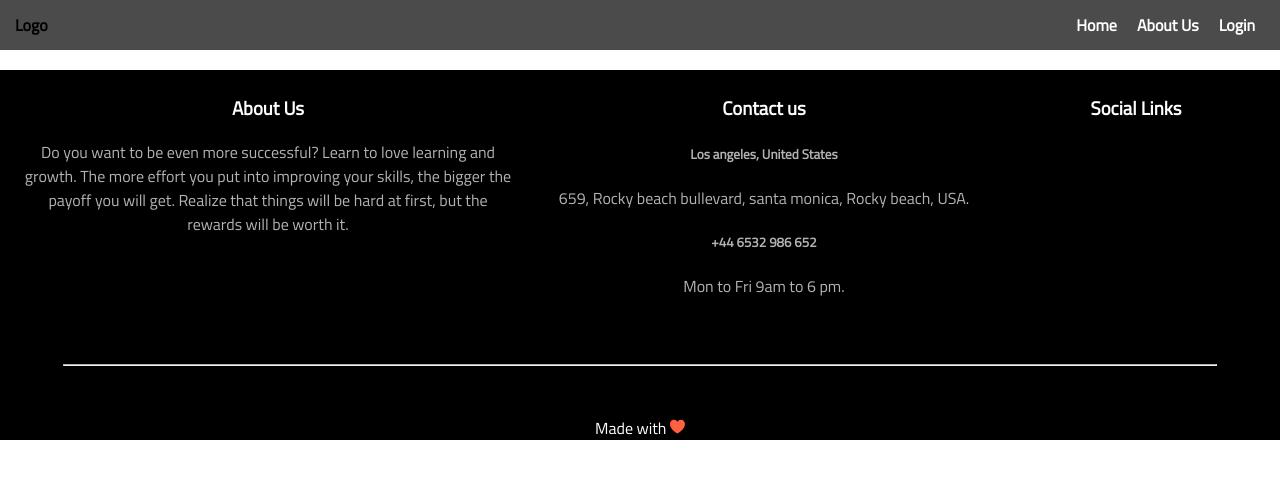
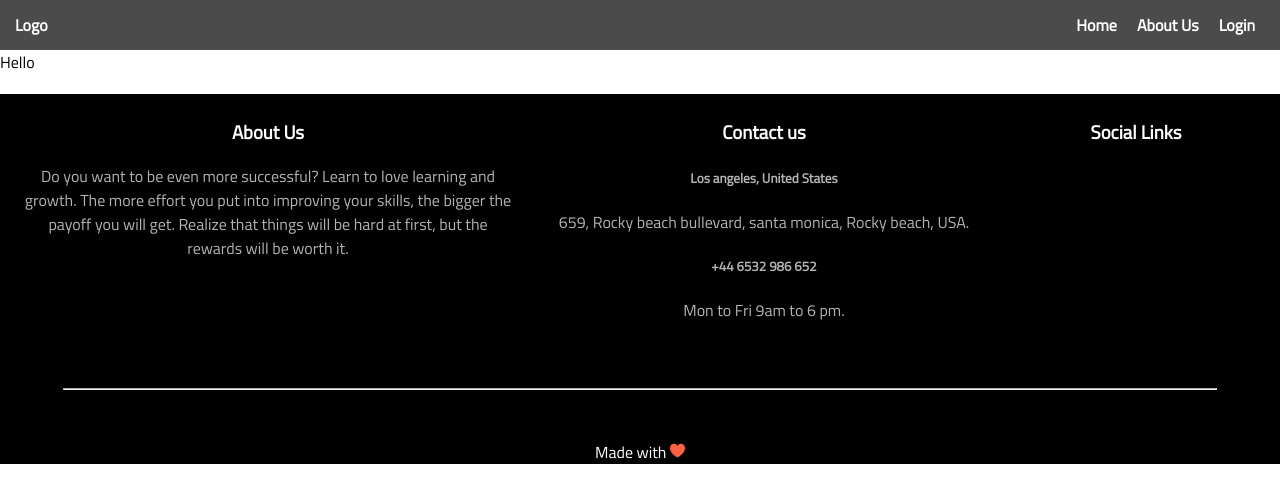
Before and after one commit to waifo/The-Mirror, a React (Create React App) app in the folder frontend/: page /1 in a window 1280 px wide. Shown: the top 502 px of the page. Built offline with nearby package versions, Linux system fonts and the light colour scheme.

Commit message:
Adding sentry and footer

```diff
--- a/frontend/package.json
+++ b/frontend/package.json
@@ -4,6 +4,7 @@
   "private": true,
   "dependencies": {
     "@apollo/react-hooks": "^3.1.5",
+    "@sentry/browser": "^5.15.5",
     "@testing-library/jest-dom": "^4.2.4",
     "@testing-library/react": "^9.3.2",
     "@testing-library/user-event": "^7.1.2",
--- a/frontend/public/index.html
+++ b/frontend/public/index.html
@@ -21,6 +21,11 @@
       work correctly both with client-side routing and a non-root public URL.
       Learn how to configure a non-root public URL by running `npm run build`.
     -->
+    <script
+      data-ad-client="ca-pub-1138368574112081"
+      async
+      src="https://pagead2.googlesyndication.com/pagead/js/adsbygoogle.js"
+    ></script>
     <title>News Hotspot</title>
   </head>
   <body>
@@ -36,10 +41,5 @@
       To begin the development, run `npm start` or `yarn start`.
       To create a production bundle, use `npm run build` or `yarn build`.
     -->
-    <script
-      data-ad-client="ca-pub-1138368574112081"
-      async
-      src="https://pagead2.googlesyndication.com/pagead/js/adsbygoogle.js"
-    ></script>
   </body>
 </html>
--- a/frontend/src/components/Footer/index.js
+++ b/frontend/src/components/Footer/index.js
@@ -1,11 +1,12 @@
 import React from "react";
-import styled from "styled-components";
+import styled, { css } from "styled-components";
 
 import {
   Colors,
   TwitterIcon,
   ContentHeadingH3White,
   LoveIcon,
+  mediaQuery,
 } from "../Common";
 
 const FooterContainer = styled.footer`
@@ -17,6 +18,9 @@ const FooterContainer = styled.footer`
 const FooterContent = styled.div`
   display: grid;
   grid-template-columns: 2fr 2fr 1fr;
+  ${mediaQuery.mobile(css`
+    grid-template-columns: 1fr;
+  `)}
   justify-items: center;
   padding: 5px 20px 0px;
   margin-top: 20px;
--- a/frontend/src/components/Header/index.js
+++ b/frontend/src/components/Header/index.js
@@ -7,6 +7,7 @@ const HeaderContainer = styled.header`
   background-color: ${Colors.ShadowedSteelGrey};
   padding: 0px 10px;
   font-weight: 600;
+  color: ${Colors.White};
 `;
 const Navbar = styled.nav`
   display: flex;
@@ -26,7 +27,6 @@ const HeaderLinkContainer = styled.div`
 const HeaderAnchor = styled(Anchor)`
   margin: 5px 10px;
   line-height: 30px;
-  color: ${Colors.White};
 `;
 const Header = () => (
   <HeaderContainer>
--- a/frontend/src/components/Layout/RecentPosts.js
+++ b/frontend/src/components/Layout/RecentPosts.js
@@ -14,7 +14,7 @@ const CardContainer = styled.div`
   grid-template-columns: 1fr 1fr 1fr 1fr;
   grid-gap: 10px;
   ${mediaQuery.mobile(css`
-    grid-template-columns: 1fr;
+    grid-template-columns: 1fr 1fr;
   `)}
 `;
 
--- a/frontend/src/index.js
+++ b/frontend/src/index.js
@@ -1,7 +1,15 @@
 import React from "react";
 import ReactDOM from "react-dom";
+import * as Sentry from "@sentry/browser";
+
 import App from "./App";
 // import * as serviceWorker from "./serviceWorker";
+
+if (process.env === "production") {
+  Sentry.init({
+    dsn: process.env.SENTRY_CLIENT_DSN,
+  });
+}
 
 ReactDOM.render(
   <React.StrictMode>
--- /dev/null
+++ b/frontend/src/pages/story/index.js
@@ -0,0 +1,11 @@
+import React from "react";
+import styled from "styled-components";
+
+const StoryDetailContainer = styled.div``;
+
+const StoryDetail = () => (
+  <StoryDetailContainer>
+    <div>Hello</div>
+  </StoryDetailContainer>
+);
+export default StoryDetail;
--- a/frontend/src/routes/index.js
+++ b/frontend/src/routes/index.js
@@ -6,6 +6,7 @@ import Footer from "../components/Footer";
 import Spinner from "../components/Spinner";
 
 const Home = lazy(() => import("../pages/home"));
+const StoryDetail = lazy(() => import("../pages/story"));
 
 const Routes = () => (
   <div>
@@ -13,6 +14,10 @@ const Routes = () => (
     <Switch>
       <Suspense fallback={<Spinner />}>
         <Route exact={true} path="/" component={Home} />
+        <Route
+          path={`/:storyId`}
+          render={(props) => <StoryDetail {...props} />}
+        />
       </Suspense>
     </Switch>
     <Footer />
```
Also changed, not shown: 27 other files (tests, documents, lock files or other folders).
